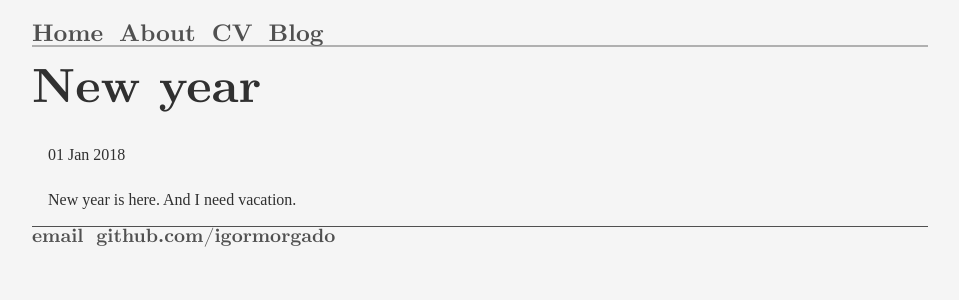
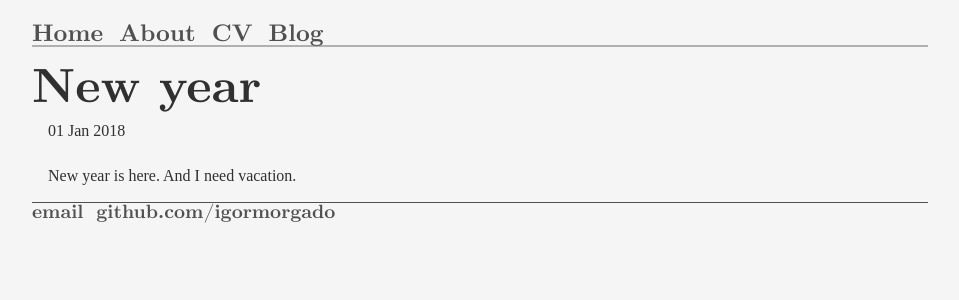
Before and after one commit to igormorgado/igormorgado.github.io, a Jekyll site: the page built from _posts/2018-01-01-a_new_year.md, in a window 1280 px wide. Shown: the top 300 px of the page, without its empty margins (160-1119 px from the left). Built offline with Jekyll 4.4.1, drawn with Linux system fonts in a browser that asks for light colours; some web fonts are replaced.

Commit message:
Removed padding

```diff
--- a/css/main.css
+++ b/css/main.css
@@ -15,7 +15,6 @@ body {
 h1 {
   font-size: 3em;
   line-height: 1em;
-  margin-bottom: .5em;
 }
 
 h2 {
@@ -404,9 +403,3 @@ p.meta {
 div.post  {
   margin: 10px 0px;
 }
-
-div.post p {
-    margin-bottom: 1em;
-    text-indent: 1em;
-    text-align: justify;
-}
```
